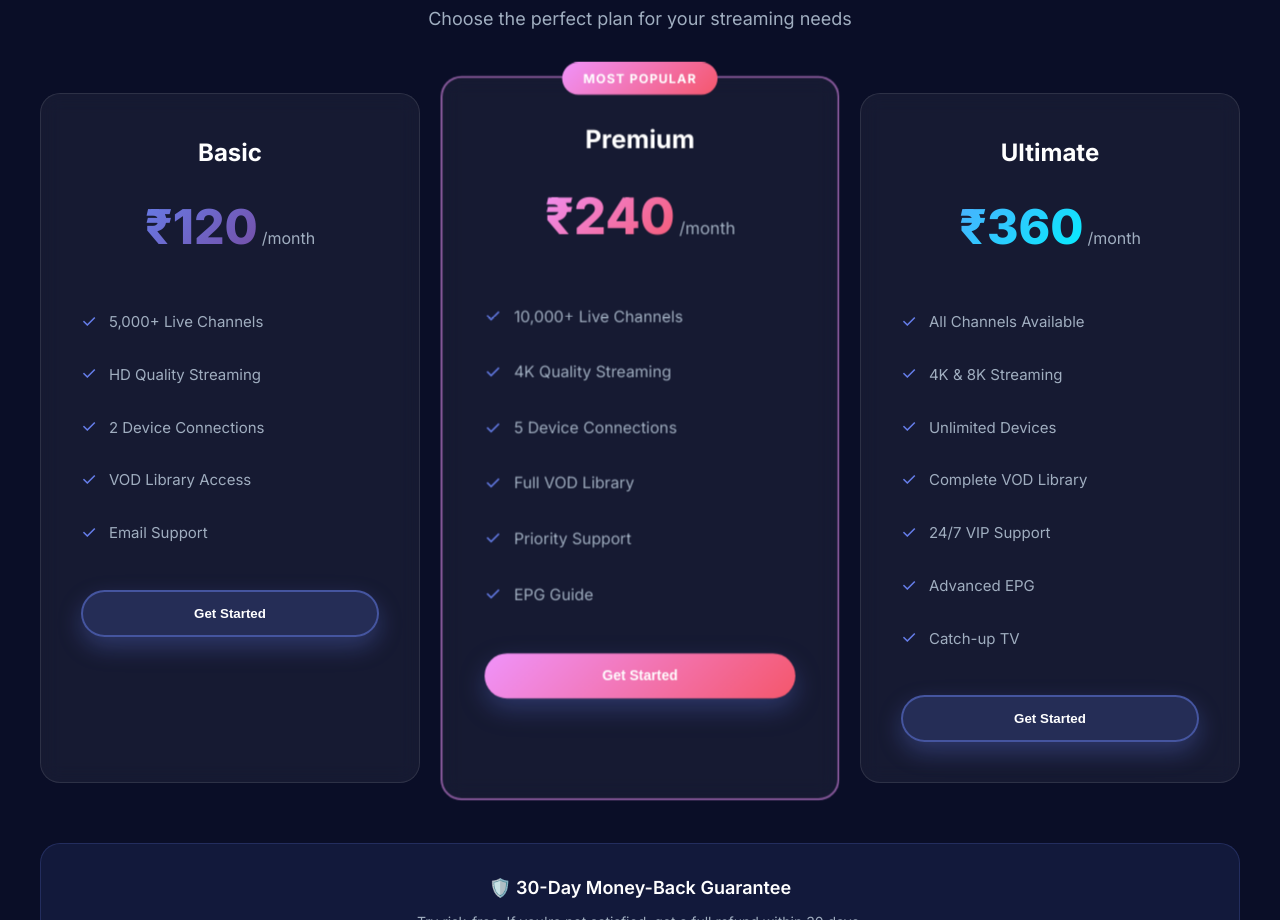
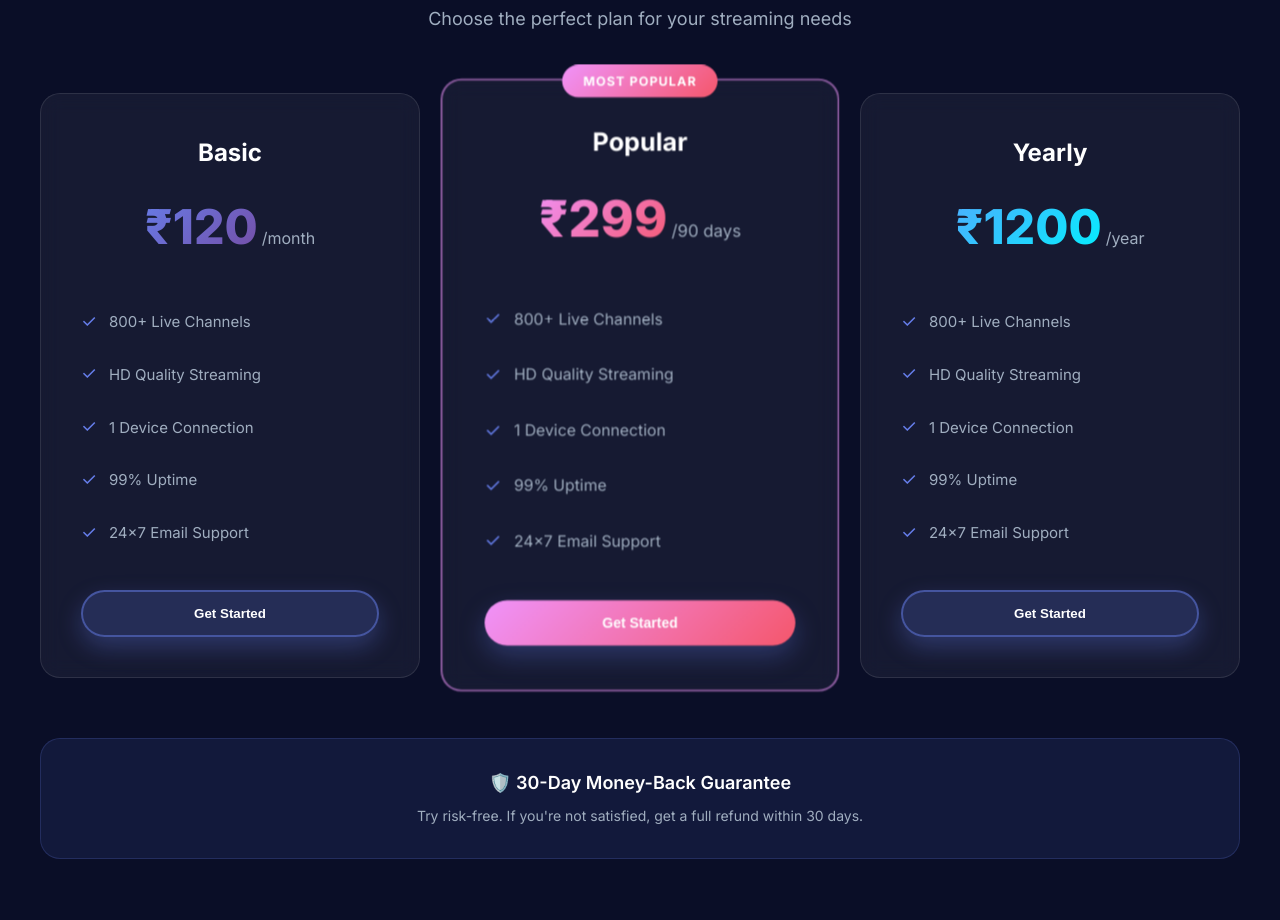
Before and after one commit to souravslg/IPTV, a Next.js app: page / in a window 1280 px wide. Shown: the part 3120-4040 px from the top of the page. Built offline with nearby package versions, Linux system fonts and the light colour scheme.

Commit message:
Update pricing plans: Basic monthly, Popular 90-day, and Yearly options

```diff
--- a/src/components/Pricing.tsx
+++ b/src/components/Pricing.tsx
@@ -5,42 +5,39 @@ export default function Pricing() {
             price: '₹120',
             period: '/month',
             features: [
-                '5,000+ Live Channels',
+                '800+ Live Channels',
                 'HD Quality Streaming',
-                '2 Device Connections',
-                'VOD Library Access',
-                'Email Support',
+                '1 Device Connection',
+                '99% Uptime',
+                '24x7 Email Support',
             ],
             popular: false,
             gradient: 'linear-gradient(135deg, #667eea 0%, #764ba2 100%)',
         },
         {
-            name: 'Premium',
-            price: '₹240',
-            period: '/month',
+            name: 'Popular',
+            price: '₹299',
+            period: '/90 days',
             features: [
-                '10,000+ Live Channels',
-                '4K Quality Streaming',
-                '5 Device Connections',
-                'Full VOD Library',
-                'Priority Support',
-                'EPG Guide',
+                '800+ Live Channels',
+                'HD Quality Streaming',
+                '1 Device Connection',
+                '99% Uptime',
+                '24x7 Email Support',
             ],
             popular: true,
             gradient: 'linear-gradient(135deg, #f093fb 0%, #f5576c 100%)',
         },
         {
-            name: 'Ultimate',
-            price: '₹360',
-            period: '/month',
+            name: 'Yearly',
+            price: '₹1200',
+            period: '/year',
             features: [
-                'All Channels Available',
-                '4K & 8K Streaming',
-                'Unlimited Devices',
-                'Complete VOD Library',
-                '24/7 VIP Support',
-                'Advanced EPG',
-                'Catch-up TV',
+                '800+ Live Channels',
+                'HD Quality Streaming',
+                '1 Device Connection',
+                '99% Uptime',
+                '24x7 Email Support',
             ],
             popular: false,
             gradient: 'linear-gradient(135deg, #4facfe 0%, #00f2fe 100%)',
```
